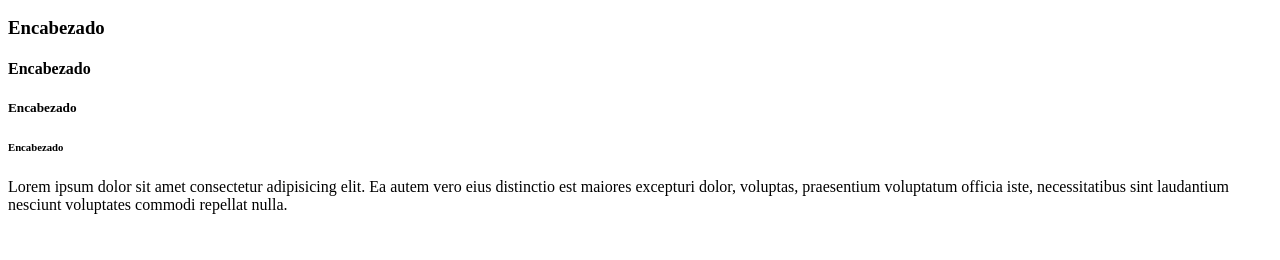
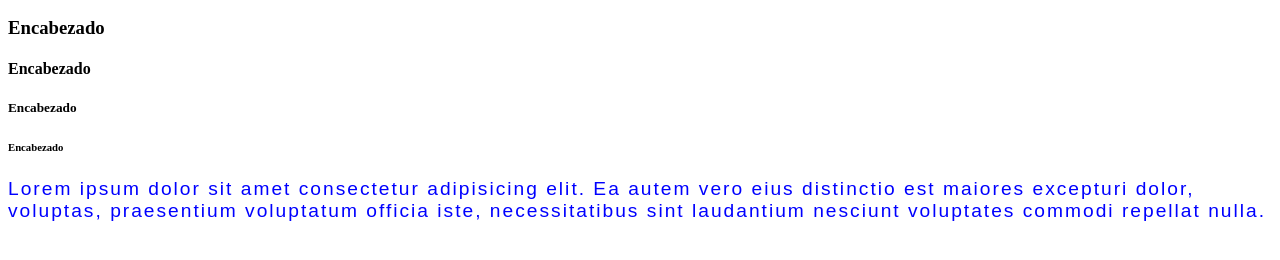
Before and after one commit to gorshalom/generation_bootcamp, a plain HTML site: page generation_html/intro_aplicaciones_web/index.html in a window 1280 px wide. Shown: the part 110-370 px from the top of the page. Drawn offline with Linux system fonts and the light colour scheme.

Commit message:
se agrego un archivo css y uno js a la introduccion de html

```diff
--- /dev/null
+++ b/generation_html/intro_aplicaciones_web/assets/css/estilos.css
@@ -0,0 +1,7 @@
+p{
+    color:blue;
+    font-size: larger;
+    letter-spacing: 2px;
+    font-family: 'IBM Plex Sans', sans-serif;
+
+}
--- /dev/null
+++ b/generation_html/intro_aplicaciones_web/assets/js/main.js
@@ -0,0 +1 @@
+alert("Esta es mi primer pagina completa (n_n)/");
--- a/generation_html/intro_aplicaciones_web/index.html
+++ b/generation_html/intro_aplicaciones_web/index.html
@@ -5,6 +5,7 @@
     <meta http-equiv="X-UA-Compatible" content="IE=edge">
     <meta name="viewport" content="width=device-width, initial-scale=1.0">
     <title>HTML5 introduccion</title>
+    <link rel="stylesheet" href="assets/css/estilos.css">
 </head>
 <body>
     <h1>Encabezado</h1>
@@ -17,5 +18,7 @@
     <p>Lorem ipsum dolor sit amet consectetur adipisicing elit. Ea autem vero eius distinctio est maiores excepturi dolor,
     voluptas, praesentium voluptatum officia iste, necessitatibus sint laudantium nesciunt voluptates commodi repellat nulla.</p>
 
+
+    <script src="assets/js/main.js"></script>
 </body>
 </html>
```
